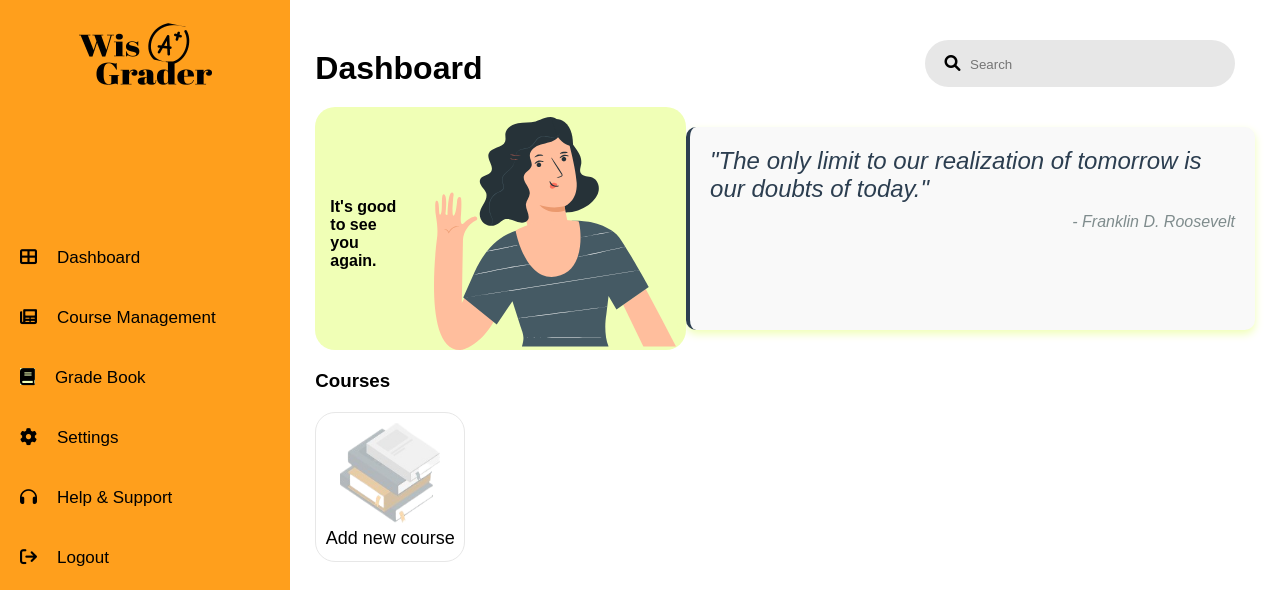
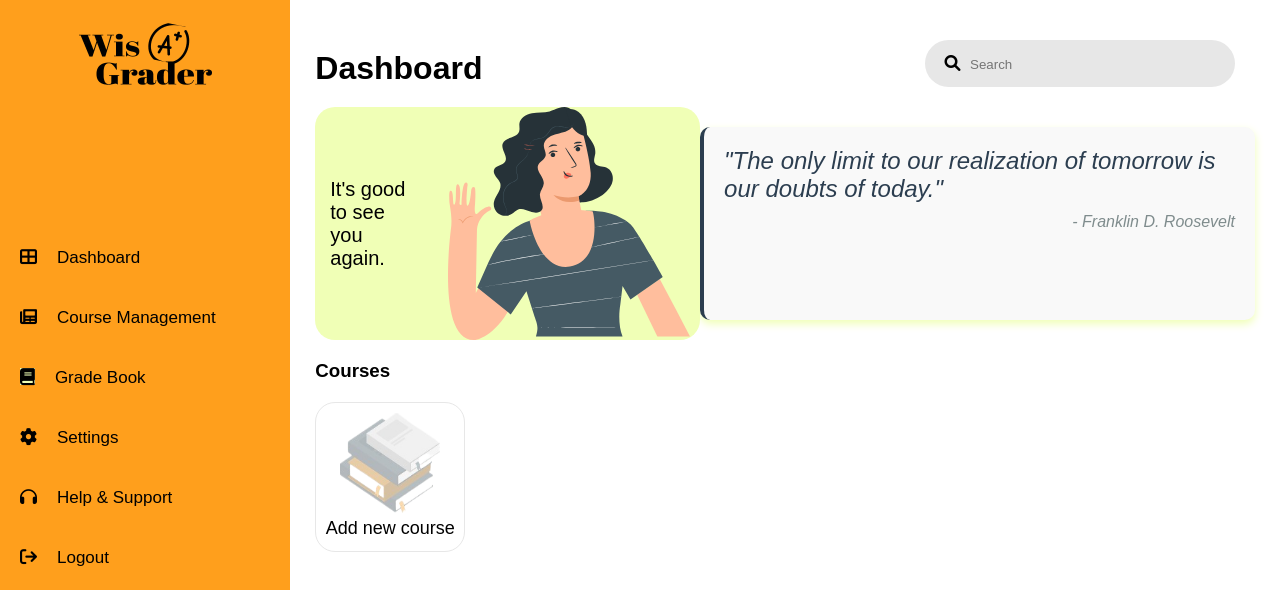
Before and after one commit to Wikki2000/WIS-Grader, a Flask app: template app/templates/dashboard/main_dashboard.html in a window 1280 px wide. Shown: the top 590 px of the page. Run offline with Flask 3, Linux system fonts and the light colour scheme; the template is opened without the code that fills it, so the values that code supplies are empty; parts of the project's set-up code (start-up, migrations or seed data) failed here and were passed over; some libraries are stand-ins or nearby versions.

Commit message:
Refactor welcome card

```diff
--- a/app/static/css/main_dashboard.css
+++ b/app/static/css/main_dashboard.css
@@ -167,23 +167,24 @@
   padding: 20px 0;
 }
 
-
 .dashboard__welcome {
   background: #F0FFB6;
   display: flex;
   align-items: center;
   justify-content: center;
-  padding: 10px 10px 0px 15px;
+  padding: 0px 10px 0px 15px;
   border-radius: 20px;
 }
 
 .dashboard__welcome-message h2 {
   color: #D98D55;
   font-size: 48px;
+  font-weight: 400;
 }
 
 .dashboard__welcome-message span {
-  font-weight: 700;
+  font-weight: 500px;
+  font-size: 20px;
 }
 
 .waving__lady {
```
